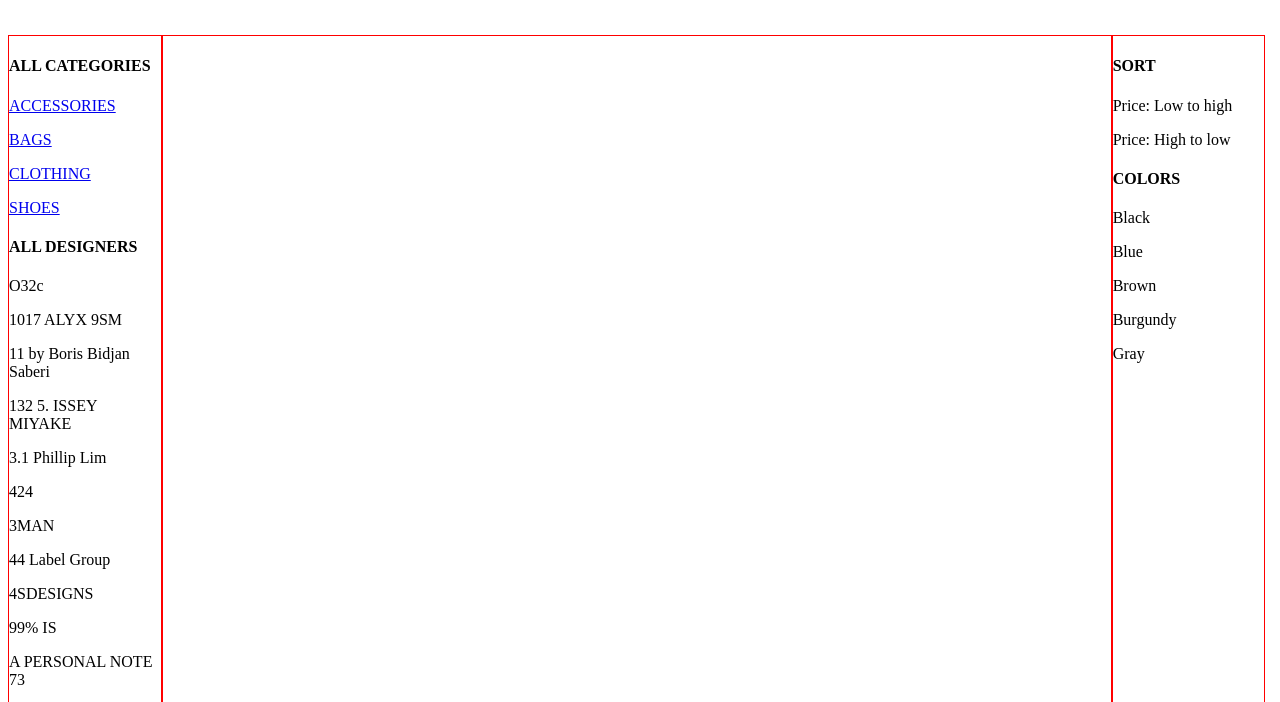
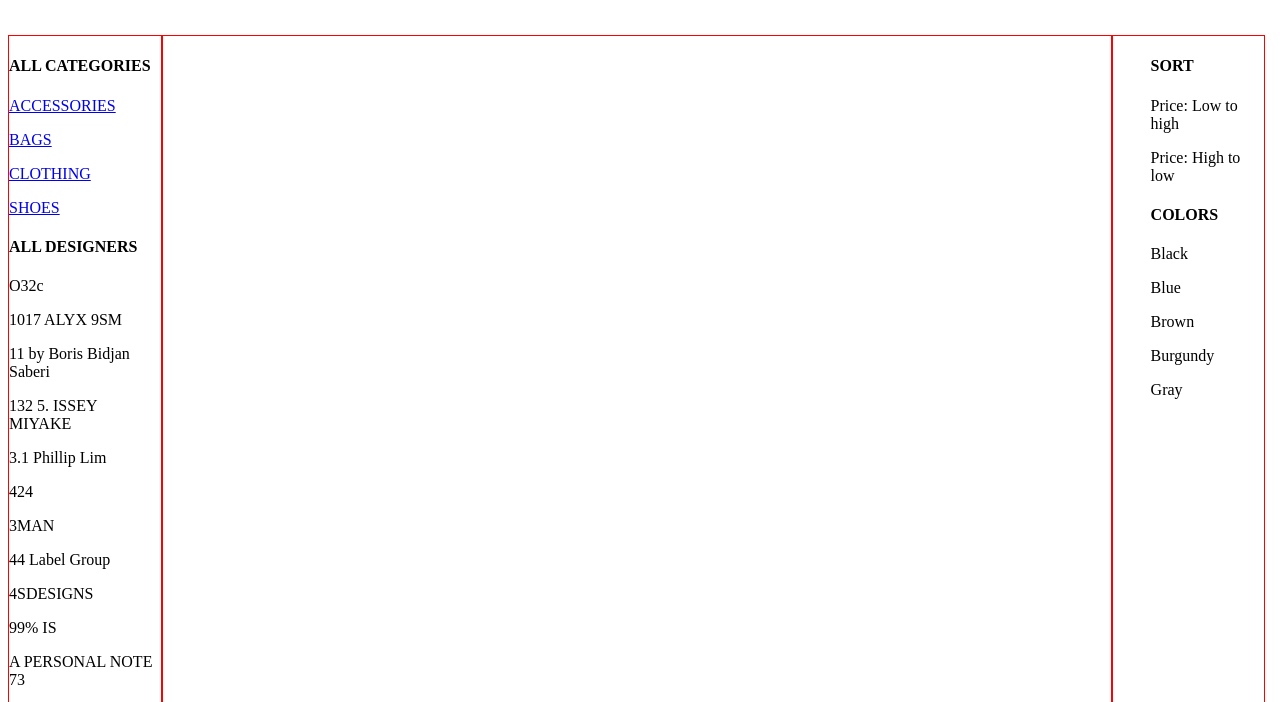
Before and after one commit to surajDongre-16/Ssense-clone, a plain HTML site: page html files/mens.html in a window 1280 px wide. Shown: the part 84-786 px from the top of the page. Drawn offline with Linux system fonts and the light colour scheme; no server answers.

Commit message:
feature added

```diff
--- a/html files/mens.html
+++ b/html files/mens.html
@@ -8,7 +8,11 @@
     <link rel="stylesheet" href="../styles/index.css">
     <link rel="stylesheet" href="../styles/details.css">
 </head>
-
+<style>
+    #right-sidebar > div{
+        margin-left: 25%;
+    }
+</style>
 <body>
     <div id="navbar"></div>
     <div id="container">
--- a/scripts/mens.js
+++ b/scripts/mens.js
@@ -7,12 +7,11 @@
 
 import {show,append,cSearch} from "./fetch.js"
 
-// import {cSearch} from "../component/clickSearch.js"
-
 
 show("mens_clothes").then((data)=>{
     const container= document.getElementById("middle-container")
     container.innerHTML=null
+        console.log(data)
     append(data,container)
 })
 
```
